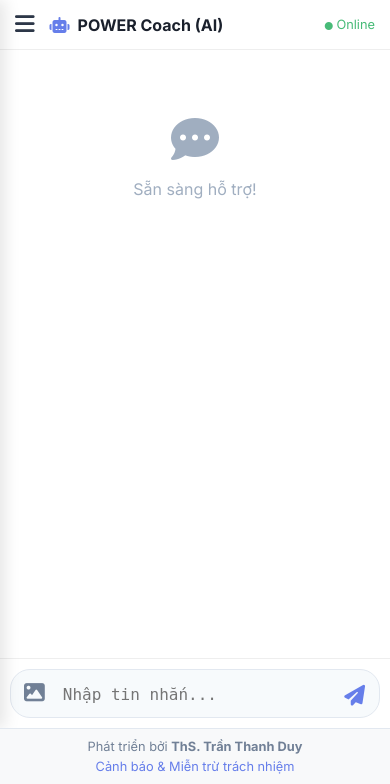
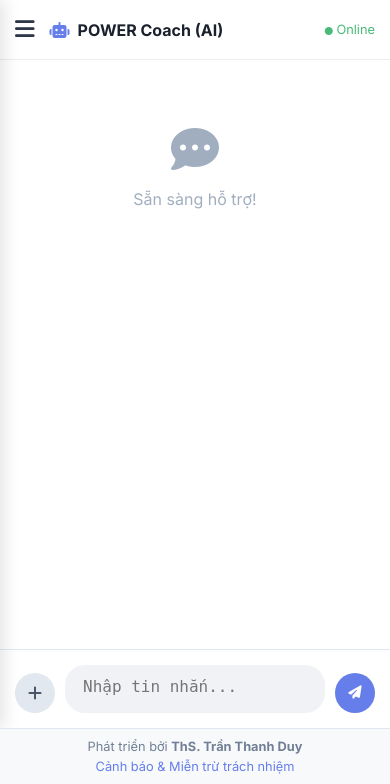
Before and after one commit to tranthanhduysph-coder/power-biology, a Flask app: page /chatbot/ai in a window 390 px wide. Shown: the part 60-844 px from the top of the page. Run offline with Flask 3, Linux system fonts and the light colour scheme; a user stored in the database is signed in; data comes from the database, SQL or seed files in the repository; data that the repository does not hold is empty.

Commit message:
Update chatbot_layout.html

````diff
--- a/app/templates/chatbot_layout.html
+++ b/app/templates/chatbot_layout.html
@@ -1,34 +1,22 @@
 {% extends "base.html" %}
 
-/* Trang Chat không dùng scroll của body mà dùng scroll nội bộ */
 {% block main_class %}no-scroll{% endblock %}
 
 {% block content %}
 <style>
-    /* Khóa cuộn cấp cha để chat layout tự xử lý */
+    /* --- KHUNG SƯỜN --- */
     .no-scroll { overflow: hidden; height: 100%; }
-
-    /* Layout Chat: Chiếm toàn bộ không gian của main-content */
-    .chat-layout {
-        display: flex; width: 100%; height: 100%; position: relative;
-    }
+    .chat-layout { display: flex; width: 100%; height: 100%; position: relative; }
 
     /* --- SIDEBAR --- */
     .sidebar {
-        width: 300px; min-width: 300px;
-        background: #f8fafc; border-right: 1px solid #e2e8f0;
-        display: flex; flex-direction: column;
-        height: 100%; z-index: 50;
-        transition: transform 0.3s ease;
+        width: 300px; min-width: 300px; background: #f8fafc; border-right: 1px solid #e2e8f0;
+        display: flex; flex-direction: column; height: 100%; z-index: 50; transition: transform 0.3s ease;
     }
-
-    /* Các thành phần con Sidebar */
     .clock-widget { background: #2d3748; color: white; padding: 20px; text-align: center; border-bottom: 4px solid #667eea; }
     .clock-display { font-family: monospace; font-size: 2rem; font-weight: 700; color: #63b3ed; }
-
     .history-section { flex: 1; overflow-y: auto; padding: 15px; }
     .sidebar-footer { padding: 15px; border-top: 1px solid #e2e8f0; background: white; }
-
     .session-item { display: block; padding: 10px; margin-bottom: 5px; border: 1px solid #e2e8f0; border-radius: 6px; color: #4a5568; text-decoration: none; position: relative; }
     .session-item:hover { background: #edf2f7; }
     .session-item.active { background: #ebf8ff; border-color: #bee3f8; color: #2b6cb0; font-weight: 700; }
@@ -41,35 +29,68 @@
 
     /* --- CHAT AREA --- */
     .chat-area { flex: 1; display: flex; flex-direction: column; height: 100%; position: relative; background: white; }
-    .chat-header { padding: 0 15px; height: 50px; border-bottom: 1px solid #eee; display: flex; align-items: center; justify-content: space-between; background: white; }
-    .chat-messages { flex: 1; overflow-y: auto; padding: 15px; padding-bottom: 120px; } /* Để khoảng trống cho input */
+    .chat-header { padding: 0 15px; height: 60px; border-bottom: 1px solid #eee; display: flex; align-items: center; justify-content: space-between; background: white; }
+    .chat-messages { flex: 1; overflow-y: auto; padding: 15px; padding-bottom: 130px; }
 
     /* Tin nhắn */
     .msg { display: flex; gap: 10px; margin-bottom: 15px; max-width: 85%; }
     .msg.user { margin-left: auto; flex-direction: row-reverse; }
-    .msg .bubble { padding: 10px 14px; border-radius: 10px; line-height: 1.5; word-wrap: break-word; }
+    .msg .bubble { padding: 12px 16px; border-radius: 12px; line-height: 1.5; word-wrap: break-word; }
     .msg.user .bubble { background: #667eea; color: white; }
-    .msg.assistant .bubble { background: #f1f5f9; color: #333; }
+    .msg.assistant .bubble { background: #f1f5f9; color: #1a202c; }
     .msg img { max-width: 100%; border-radius: 8px; margin-top: 5px; border: 1px solid #ddd; }
 
-    /* Input Area */
-    .input-wrapper { position: absolute; bottom: 0; left: 0; right: 0; padding: 10px; background: rgba(255,255,255,0.95); border-top: 1px solid #eee; }
+    /* Hiển thị file đính kèm trong tin nhắn */
+    .file-attachment {
+        display: flex; align-items: center; gap: 8px; background: rgba(0,0,0,0.05);
+        padding: 8px; border-radius: 6px; margin-top: 5px; font-size: 0.9rem;
+    }
 
-    /* Image Preview */
-    #img-preview-box { display: none; padding: 5px; margin-bottom: 5px; background: #f7fafc; border: 1px dashed #cbd5e0; border-radius: 5px; }
-    #preview-img { height: 60px; border-radius: 4px; }
+    /* --- INPUT AREA --- */
+    .input-wrapper {
+        position: absolute; bottom: 0; left: 0; right: 0;
+        padding: 15px; background: rgba(255,255,255,0.98); border-top: 1px solid #e2e8f0;
+    }
 
-    .input-group { display: flex; gap: 8px; align-items: flex-end; background: #f7fafc; padding: 8px; border-radius: 20px; border: 1px solid #e2e8f0; }
-    textarea { width: 100%; border: none; background: transparent; outline: none; resize: none; max-height: 80px; padding: 5px; font-size: 1rem; }
+    /* Vùng Preview (Ảnh hoặc File) */
+    #preview-box { display: none; padding: 8px; margin-bottom: 8px; background: #f8fafc; border: 1px dashed #cbd5e0; border-radius: 8px; }
+    #preview-content { display: flex; align-items: center; gap: 10px; font-size: 0.9rem; color: #4a5568; }
+    #preview-img { height: 60px; border-radius: 6px; box-shadow: 0 2px 4px rgba(0,0,0,0.1); display: none; }
+    #preview-icon { font-size: 1.5rem; color: #667eea; display: none; }
 
-    /* --- MOBILE RESPONSIVE --- */
+    .input-group { display: flex; gap: 10px; align-items: flex-end; }
+
+    /* Nút Upload Đa Năng (+) */
+    .upload-btn {
+        width: 40px; height: 40px; border-radius: 50%;
+        background: #e2e8f0; color: #4a5568;
+        display: flex; align-items: center; justify-content: center;
+        cursor: pointer; transition: 0.2s; flex-shrink: 0;
+    }
+    .upload-btn:hover { background: #cbd5e0; color: #2d3748; }
+
+    .text-box-container {
+        flex: 1; background: #f0f2f5; border-radius: 20px; padding: 8px 15px;
+        border: 1px solid transparent; transition: 0.2s;
+    }
+    .text-box-container:focus-within { background: white; border-color: #667eea; box-shadow: 0 0 0 2px rgba(102,126,234,0.1); }
+    textarea { width: 100%; border: none; background: transparent; outline: none; resize: none; max-height: 100px; font-size: 1rem; line-height: 1.4; }
+
+    .send-btn {
+        width: 40px; height: 40px; border-radius: 50%; border: none;
+        background: #667eea; color: white; cursor: pointer;
+        display: flex; align-items: center; justify-content: center;
+        transition: 0.2s; flex-shrink: 0;
+    }
+    .send-btn:hover { background: #5a67d8; transform: scale(1.05); }
+
+    /* Mobile */
     .menu-toggle { display: none; font-size: 1.4rem; cursor: pointer; color: #2d3748; margin-right: 15px; }
     .overlay { display: none; position: fixed; top: 0; left: 0; right: 0; bottom: 0; background: rgba(0,0,0,0.5); z-index: 40; }
-
     @media (max-width: 768px) {
-        .menu-toggle { display: block; } /* Hiện nút menu */
+        .menu-toggle { display: block; }
         .sidebar { position: absolute; top: 0; left: 0; height: 100%; transform: translateX(-100%); box-shadow: 5px 0 15px rgba(0,0,0,0.1); }
-        .sidebar.open { transform: translateX(0); } /* Trượt ra */
+        .sidebar.open { transform: translateX(0); }
         .overlay.show { display: block; }
     }
 
@@ -77,21 +98,22 @@
     body.dark-mode .sidebar { background: #171923; border-color: #2d3748; }
     body.dark-mode .chat-area, body.dark-mode .chat-messages { background: #1a202c; }
     body.dark-mode .input-wrapper { background: #171923; border-color: #2d3748; }
-    body.dark-mode .input-group { background: #2d3748; border-color: #4a5568; }
+    body.dark-mode .text-box-container { background: #2d3748; }
     body.dark-mode textarea { color: white; }
+    body.dark-mode .upload-btn { background: #2d3748; color: #a0aec0; }
     body.dark-mode .session-item { background: #2d3748; border-color: #4a5568; color: #cbd5e0; }
+    body.dark-mode .msg.assistant .bubble { background: #2d3748; color: #e2e8f0; }
+    body.dark-mode #preview-box { background: #2d3748; border-color: #4a5568; }
+    body.dark-mode #preview-content { color: #e2e8f0; }
 </style>
 
 <div class="overlay" id="overlay" onclick="toggleMenu()"></div>
 
 <div class="chat-layout">
     <div class="sidebar" id="sidebar">
-        <div class="clock-widget">
-            <div class="clock-display" id="timer">00:00:00</div>
-            <div class="clock-label">Thời gian học</div>
-        </div>
+        <div class="clock-widget"><div class="clock-display" id="timer">00:00:00</div><div class="clock-label">Thời gian học</div></div>
         <div class="history-section">
-            <a href="{{ url_for('main.new_chat') }}" style="display:block; text-align:center; padding:10px; background:#667eea; color:white; border-radius:6px; margin-bottom:15px; text-decoration:none; font-weight:600;">+ Chat Mới</a>
+            <a href="{{ url_for('main.new_chat') }}" style="display:block; text-align:center; padding:10px; background:#667eea; color:white; border-radius:6px; margin-bottom:15px; font-weight:600; text-decoration:none;">+ Chat Mới</a>
             {% if session_list %}
                 {% for sess in session_list %}
                 <div style="position:relative;">
@@ -104,9 +126,7 @@
             {% endif %}
         </div>
         <div class="sidebar-footer">
-            <div style="display:flex; justify-content:space-between; margin-bottom:10px;">
-                <span>Giao diện</span> <i class="fas fa-moon" id="theme-btn" style="cursor:pointer;"></i>
-            </div>
+            <div style="display:flex; justify-content:space-between; margin-bottom:10px;"><span>Giao diện</span> <i class="fas fa-moon" id="theme-btn" style="cursor:pointer;"></i></div>
             <div id="survey-box" class="survey-box">
                 <a href="https://forms.gle/kZatDxVXLnHnDbPE9" class="survey-btn" id="survey-link" target="_blank">Làm Khảo Sát</a>
                 <div style="text-align:center; font-size:0.7rem; color:#a0aec0; margin-top:5px;">Mở sau 20 phút</div>
@@ -118,8 +138,7 @@
         <div class="chat-header">
             <div style="display:flex; align-items:center;">
                 <i class="fas fa-bars menu-toggle" onclick="toggleMenu()"></i>
-                <i class="fas fa-robot" style="color:#667eea; margin-right:8px;"></i>
-                <b>{{ bot_name }}</b>
+                <i class="fas fa-robot" style="color:#667eea; margin-right:8px;"></i><b>{{ bot_name }}</b>
             </div>
             <div style="font-size:0.8rem; color:#48bb78;"><i class="fas fa-circle" style="font-size:8px;"></i> Online</div>
         </div>
@@ -127,7 +146,9 @@
         <div class="chat-messages" id="chat-box">
             {% if chat_history %}
                 {% for msg in chat_history %}
-                    <div class="msg {{ msg.sender }}"><div class="bubble">{{ msg.content | safe }}</div></div>
+                    <div class="msg {{ msg.sender }}">
+                        <div class="bubble raw-content" style="display:none;">{{ msg.content }}</div>
+                    </div>
                 {% endfor %}
             {% else %}
                 <div style="text-align:center; margin-top:50px; color:#a0aec0;"><i class="fas fa-comment-dots" style="font-size:3rem;"></i><p>Sẵn sàng hỗ trợ!</p></div>
@@ -136,52 +157,96 @@
         </div>
 
         <div class="input-wrapper">
-            <div id="img-preview-box">
+            <div id="preview-box">
                 <div style="display:flex; justify-content:space-between; margin-bottom:5px;">
-                    <small>Ảnh đính kèm:</small> <i class="fas fa-times" style="color:red; cursor:pointer;" onclick="clearImg()"></i>
+                    <small>Đính kèm:</small> <i class="fas fa-times" style="color:red; cursor:pointer;" onclick="clearFile()"></i>
                 </div>
-                <img id="preview-img" src="">
+                <div id="preview-content">
+                    <img id="preview-img" src="">
+                    <i id="preview-icon" class="fas fa-file-alt"></i>
+                    <span id="preview-name"></span>
+                </div>
             </div>
 
             <form id="chat-form" class="input-group">
-                <label for="file-up" style="cursor:pointer; color:#718096; padding:5px;"><i class="fas fa-image" style="font-size:1.3rem;"></i></label>
-                <input type="file" id="file-up" name="file" accept="image/*" style="display:none;">
+                <label for="file-up" class="upload-btn" title="Gửi file/ảnh">
+                    <i class="fas fa-plus"></i>
+                </label>
+                <input type="file" id="file-up" name="file" accept=".jpg,.jpeg,.png,.gif,.pdf,.doc,.docx,.txt" style="display:none;">
 
-                <textarea id="msg-input" name="user_input" rows="1" placeholder="Nhập tin nhắn..."></textarea>
-                <button type="submit" style="background:none; border:none; color:#667eea; font-size:1.3rem;"><i class="fas fa-paper-plane"></i></button>
+                <div class="text-box-container">
+                    <textarea id="msg-input" name="user_input" rows="1" placeholder="Nhập tin nhắn..."></textarea>
+                </div>
+
+                <button type="submit" class="send-btn" id="send-btn"><i class="fas fa-paper-plane"></i></button>
             </form>
         </div>
     </div>
 </div>
 
 <script>
-    // 1. MOBILE MENU
-    function toggleMenu() {
-        document.getElementById('sidebar').classList.toggle('open');
-        document.getElementById('overlay').classList.toggle('show');
-    }
+    // 1. CLEAN JSON (Lưới lọc)
+    function cleanJSON(text) { return text ? text.replace(/```json[\s\S]*?```/g, "").trim() : ""; }
 
-    // 2. UPLOAD ẢNH (Preview)
+    document.addEventListener("DOMContentLoaded", () => {
+        const rawMsgs = document.querySelectorAll('.raw-content');
+        rawMsgs.forEach(el => {
+            const cleanContent = cleanJSON(el.innerHTML);
+            const bubble = document.createElement('div');
+            bubble.className = 'bubble';
+            bubble.innerHTML = cleanContent;
+            el.parentNode.appendChild(bubble);
+            el.remove();
+        });
+        const chatBox = document.getElementById('chat-box');
+        if(chatBox) chatBox.scrollTop = chatBox.scrollHeight;
+    });
+
+    // 2. FILE HANDLING (ĐA NĂNG)
     const fileUp = document.getElementById('file-up');
-    const previewBox = document.getElementById('img-preview-box');
+    const previewBox = document.getElementById('preview-box');
     const previewImg = document.getElementById('preview-img');
+    const previewIcon = document.getElementById('preview-icon');
+    const previewName = document.getElementById('preview-name');
 
     fileUp.onchange = function() {
         const file = this.files[0];
         if(file) {
-            const reader = new FileReader();
-            reader.onload = e => { previewImg.src = e.target.result; previewBox.style.display = 'block'; }
-            reader.readAsDataURL(file);
+            previewBox.style.display = 'block';
+            previewName.textContent = file.name;
+
+            // Nếu là ảnh -> Hiện hình
+            if (file.type.startsWith('image/')) {
+                const reader = new FileReader();
+                reader.onload = e => {
+                    previewImg.src = e.target.result;
+                    previewImg.style.display = 'block';
+                    previewIcon.style.display = 'none';
+                }
+                reader.readAsDataURL(file);
+            } else {
+                // Nếu là file khác (PDF, Doc...) -> Hiện icon
+                previewImg.style.display = 'none';
+                previewIcon.style.display = 'block';
+                // Đổi icon tùy loại file
+                if(file.name.includes('pdf')) previewIcon.className = 'fas fa-file-pdf';
+                else if(file.name.includes('doc')) previewIcon.className = 'fas fa-file-word';
+                else previewIcon.className = 'fas fa-file-alt';
+            }
         }
     };
-    function clearImg() { fileUp.value=''; previewBox.style.display='none'; }
+    function clearFile() { fileUp.value=''; previewBox.style.display='none'; }
 
-    // 3. SEND MSG
+    // 3. SEND & ENTER
+    const input = document.getElementById('msg-input');
+    const sendBtn = document.getElementById('send-btn');
     const form = document.getElementById('chat-form');
-    const input = document.getElementById('msg-input');
+    const typing = document.getElementById('typing');
     const chatBox = document.getElementById('chat-box');
-    const typing = document.getElementById('typing');
-    if(chatBox) chatBox.scrollTop = chatBox.scrollHeight;
+
+    input.addEventListener('keydown', function(e) {
+        if (e.key === 'Enter' && !e.shiftKey) { e.preventDefault(); sendBtn.click(); }
+    });
 
     form.onsubmit = async (e) => {
         e.preventDefault();
@@ -189,15 +254,19 @@
         const file = fileUp.files[0];
         if(!text && !file) return;
 
-        // Hiện tin nhắn user
-        let content = text;
-        if(file) content += `<br><img src="${previewImg.src}" style="max-height:100px; border-radius:5px; margin-top:5px;">`;
+        // Render tin nhắn user
+        let userContent = text;
+        if(file) {
+            if(file.type.startsWith('image/')) {
+                userContent += `<br><img src="${previewImg.src}" style="max-height:150px; border-radius:8px; margin-top:5px;">`;
+            } else {
+                userContent += `<div class="file-attachment"><i class="${previewIcon.className}"></i> ${file.name}</div>`;
+            }
+        }
+        appendMsg('user', userContent);
 
-        appendMsg('user', content);
-
-        // Reset form
-        input.value=''; clearImg();
-        typing.style.display='flex'; chatBox.scrollTop = chatBox.scrollHeight;
+        input.value = ''; clearFile();
+        typing.style.display = 'flex'; chatBox.scrollTop = chatBox.scrollHeight;
 
         const fd = new FormData();
         fd.append('user_input', text);
@@ -206,11 +275,9 @@
         try {
             const res = await fetch('{{ endpoint }}', { method:'POST', body:fd });
             const data = await res.json();
-            typing.style.display='none';
-            appendMsg('assistant', data.response);
-        } catch {
-            typing.style.display='none'; appendMsg('assistant', 'Lỗi kết nối.');
-        }
+            typing.style.display = 'none';
+            appendMsg('assistant', cleanJSON(data.response));
+        } catch { typing.style.display = 'none'; appendMsg('assistant', 'Lỗi kết nối.'); }
     };
 
     function appendMsg(role, html) {
@@ -220,8 +287,10 @@
         chatBox.insertBefore(div, typing);
         chatBox.scrollTop = chatBox.scrollHeight;
     }
+    input.oninput = function() { this.style.height = 'auto'; this.style.height = (this.scrollHeight) + 'px'; };
 
-    // 4. TIMER & SURVEY
+    // 4. CÁC FUNCTION KHÁC (GIỮ NGUYÊN)
+    function toggleMenu() { document.getElementById('sidebar').classList.toggle('open'); document.getElementById('overlay').classList.toggle('show'); }
     const timerDisplay = document.getElementById('timer');
     const surveyBox = document.getElementById('survey-box');
     const surveyLink = document.getElementById('survey-link');
@@ -239,13 +308,9 @@
             if(elapsed>=REQ_SEC && surveyBox) surveyBox.classList.add('active');
         }, 1000);
     }
-    if(surveyLink) surveyLink.onclick = e => {
-        if(!surveyBox.classList.contains('active')) { e.preventDefault(); alert('Chưa đủ giờ học!'); return; }
-        if(!confirm('Đã học xong chưa?')) e.preventDefault();
-    };
+    if(surveyLink) surveyLink.onclick = e => { if(!surveyBox.classList.contains('active')) { e.preventDefault(); alert('Chưa đủ giờ học!'); return; } if(!confirm('Đã học xong chưa?')) e.preventDefault(); };
     startTimer();
 
-    // 5. DARK MODE
     const themeBtn = document.getElementById('theme-btn');
     if(themeBtn) {
         if(localStorage.getItem('theme')==='dark') document.body.classList.add('dark-mode');
````
